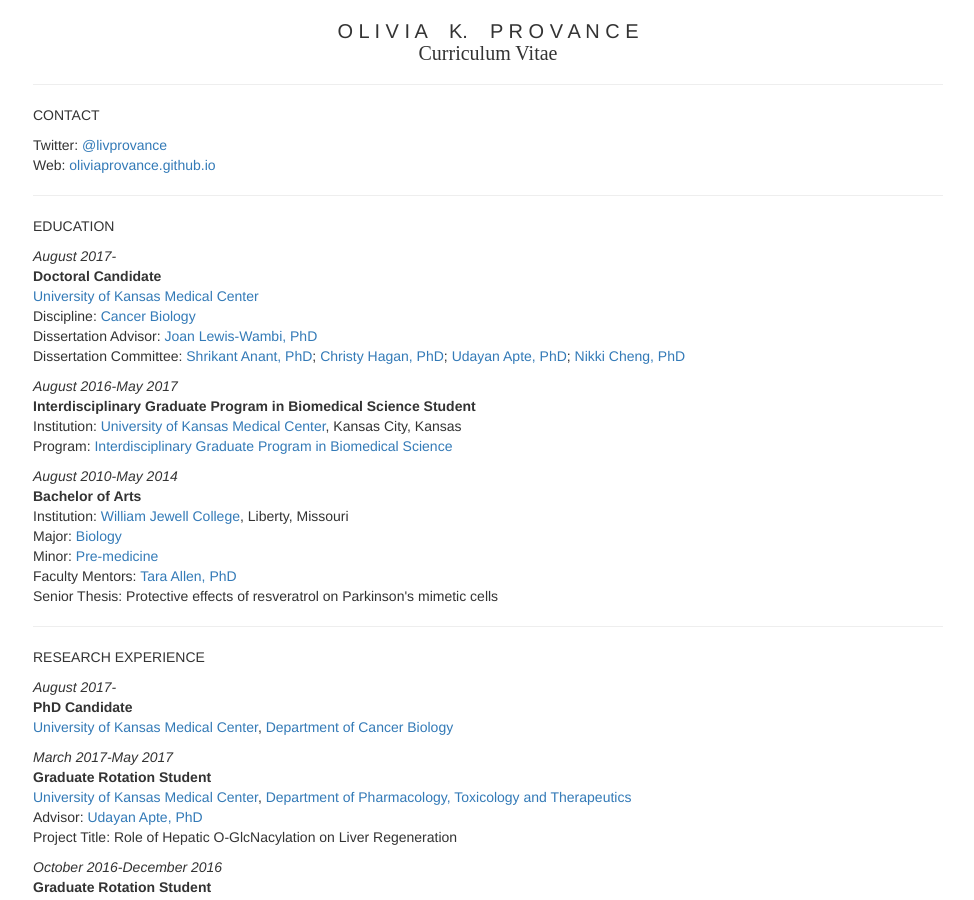
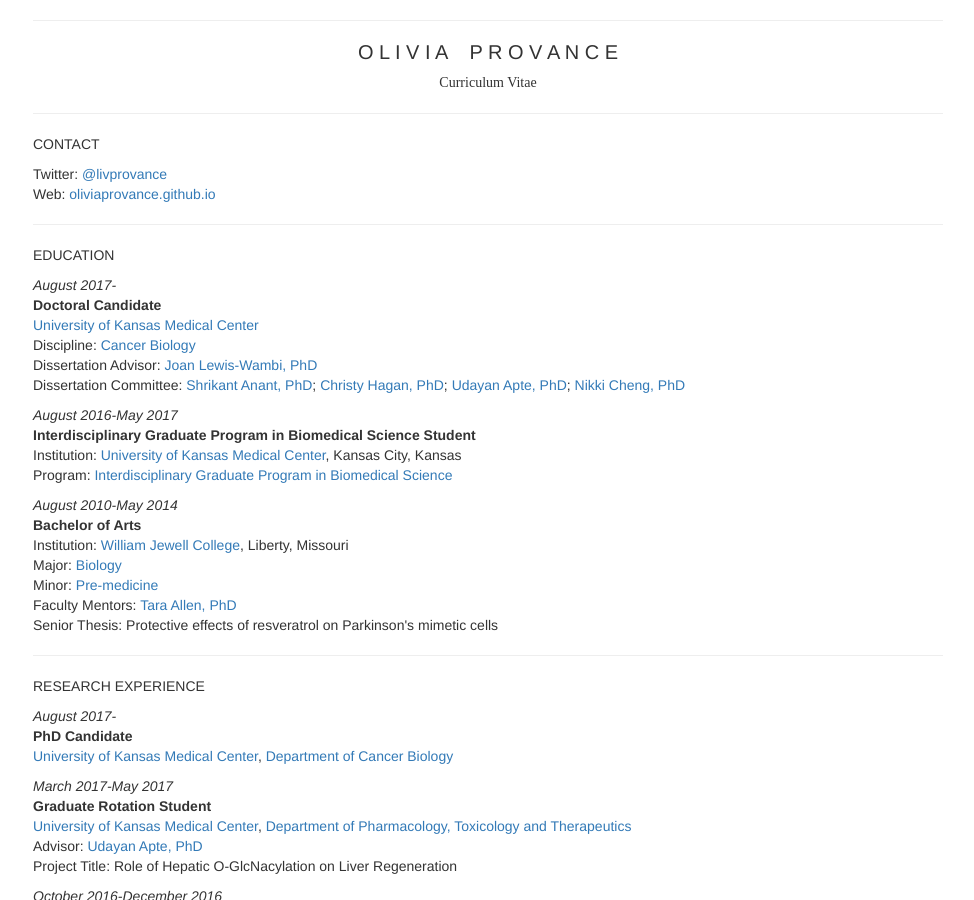
Before and after one commit to livprovance/oliviaprovance.github.io, a Jekyll site: the page CV/index.html, which Jekyll copies as it is, in a window 1280 px wide and 900 px high. Shown: the whole window, without its empty margins (152-1126 px from the left). Built offline with Jekyll 4.4.1, drawn with Linux system fonts in a browser that asks for light colours.

Commit message:
Update index.html

```diff
--- a/CV/index.html
+++ b/CV/index.html
@@ -356,8 +356,6 @@
 <!-- code folding -->
 
 
-
-
 </head>
 
 <body>
@@ -371,8 +369,9 @@
 <div class="fluid-row" id="header">
 
 
+<hr />
 <center>
-<h1 class="title toc-ignore"> O L I V I A &nbsp;&nbsp; K. &nbsp;&nbsp; P R O V A N C E
+<h1 class="title toc-ignore"> O L I V I A &nbsp;&nbsp; P R O V A N C E </h1>
 <p style="font-family:Helvetica Light">Curriculum Vitae
 </center>
 
```
